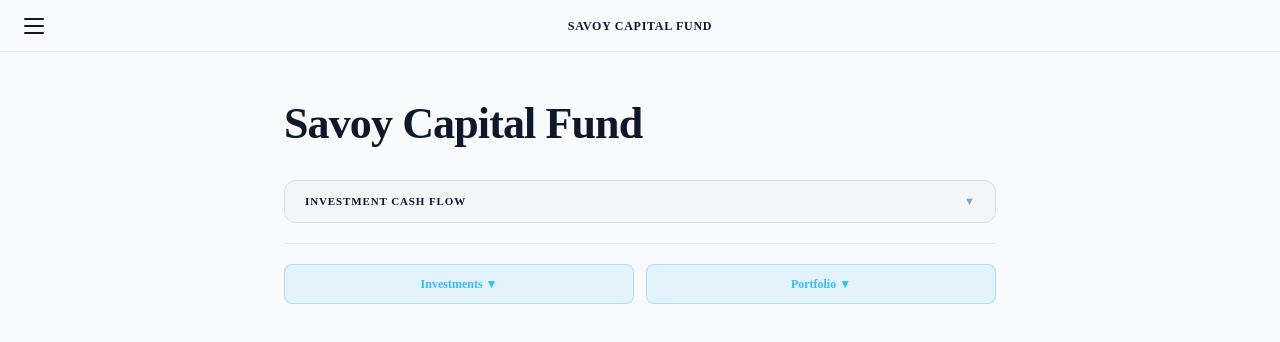
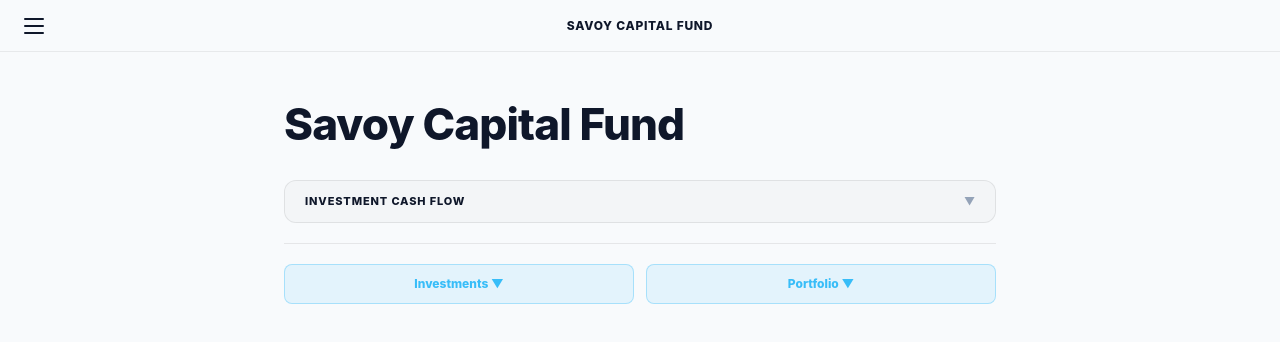
Before and after one commit to hteaopco/savoycapital, a Next.js app: page / in a window 1280 px wide. Shown: the top 342 px of the page. Built offline with nearby package versions, Linux system fonts and the light colour scheme.

Commit message:
Revert "Apply Inter font globally"
This reverts commit 0431bfaefe968be1088f238ed2456e48cfb251fd.

```diff
--- a/app/globals.css
+++ b/app/globals.css
@@ -10,10 +10,9 @@
   padding: 0;
 }
 html {
-  font-family: var(--font-inter), -apple-system, BlinkMacSystemFont, "Segoe UI", sans-serif;
+  font-family: -apple-system, BlinkMacSystemFont, "Segoe UI", sans-serif;
   -webkit-text-size-adjust: 100%;
   scroll-behavior: smooth;
-  font-feature-settings: "cv02", "cv03", "cv04", "cv11";
 }
 body {
   background: #f8fafc;
```
